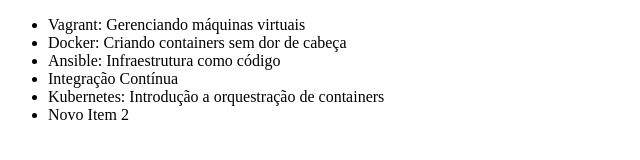
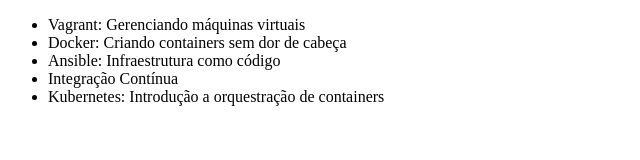
Before and after one commit to vdrdavi/FirstRepository, a plain HTML site: page index.html in a window 1280 px wide. Shown: the full height of the page, 0-640 px from the left. Drawn offline with Linux system fonts and the light colour scheme.

Commit message:
Removendo item da lista

```diff
--- a/index.html
+++ b/index.html
@@ -11,7 +11,6 @@
         <li>Ansible: Infraestrutura como código</li>
         <li>Integração Contínua</li>
         <li>Kubernetes: Introdução a orquestração de containers</li>
-        <li>Novo Item 2</li>
     </ul>
 </body>
 </html>
```
